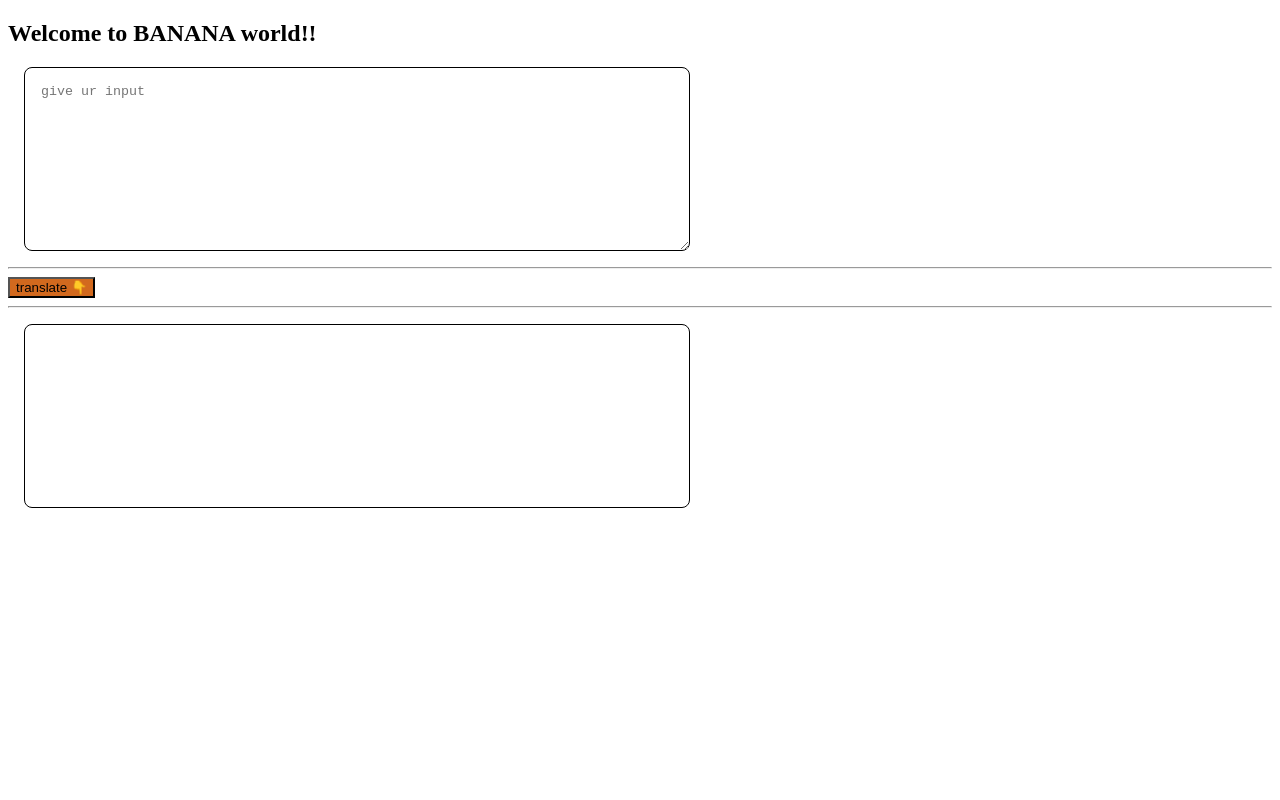
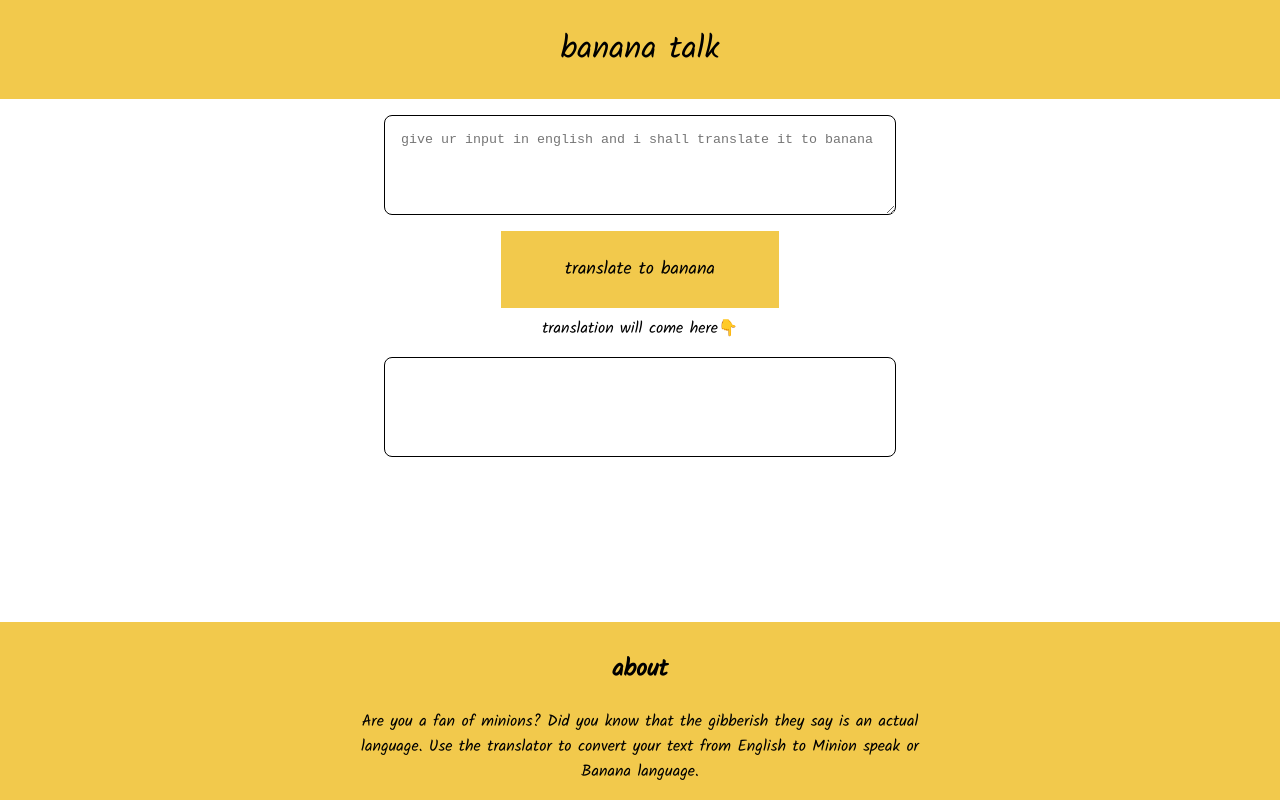
Before and after one commit to Rajitha04/banana, a plain HTML site: page index.html in a window 1280 px wide. Drawn offline with Linux system fonts and the light colour scheme.

Commit message:
styling done

```diff
--- a/banana.js
+++ b/banana.js
@@ -1,7 +1,7 @@
 var button=document.querySelector("#button");
 var textarea=document.querySelector("#textarea")
 var output=document.querySelector("#output")
-var url="https://lessonfourapi.tanaypratap.repl.co/translate/yoda.json";
+var url="https://api.funtranslations.com/translate/minion.json";
 function translationurl(text){
 return url+"?"+"text="+text;
 }
--- a/index.html
+++ b/index.html
@@ -10,15 +10,21 @@
 </head>
 <body>
    <header>
-<h2>Welcome to BANANA world!!</h2>
+<div class="header">banana talk</div>
    </header>
-    <textarea class="boxed" id="textarea" placeholder="give ur input"></textarea>
-<hr>
-<button  class="button" id="button">translate 👇</button>
-<hr>
-   <div class="boxed" id="output" ></div>
-   <footer>
+
+    <textarea class="boxed" id="textarea" placeholder="give ur input in english and i shall translate it to banana"></textarea>
+
+<button  class="button" id="button">translate to banana</button>
+<div class="div">translation will come here👇</div>
+
+<div class="boxed" id="textarea" placeholder="give ur input"></div>
+
+   <footer class="footer">
+       <h2>about</h2>
+       <p class="p">Are you a fan of minions? Did you know that the gibberish they say is an actual language. Use the translator to convert your text from English to Minion speak or Banana language.</p>
    </footer>
+
    <script src="banana.js" type="text/javascript"></script>
 </body>
 </html>
--- a/style.css
+++ b/style.css
@@ -1,14 +1,70 @@
 
+@import url('https://fonts.googleapis.com/css2?family=kalam&display=swap');
+body{
+ --primary-color:#F2C94C;
+ font-family: 'kalam', cursive;
+ margin:0px;
+}
 .boxed{
     border:1px solid black;
     border-radius: 0.5rem;
-    width:50%;
+   max-width:10%;
+   min-width:40%;
     padding:1rem;
-    margin:1rem;
-    display: block;
-    height: 150px;
+    display:block;
+    height: 100px;
+    margin: auto;
+    margin-top:1rem;
+    margin-bottom: 1rem;
+    box-sizing: border-box;
+
+
+
 }
 .button{
-    background-color:chocolate;
+    background-color:var(--primary-color);
     color: black;
+    font-size: large;
+    display: block;
+    box-sizing: border-box;
+    padding: 1.5rem 4rem;
+    border: none;
+    margin:auto;
+    font-family: 'kalam', cursive;
+
+
 }
+.header{
+    text-align: center;
+color: black;
+padding:1.5rem;
+display: block;
+font-size: 2rem;
+box-sizing: border-box;
+background-color: var(--primary-color);
+}
+
+.div{
+text-align: center;
+margin-top: 0.5rem;
+font-weight:medium;
+}
+
+.footer{
+
+    position: fixed;
+    bottom: 0;
+    width: 100%;
+    padding: 0.5rem;
+    background-color: var(--primary-color);
+    text-align: center;
+    box-sizing: border-box;
+    display: block;
+}
+
+.p{
+    max-width: 600px;
+    margin:auto;
+    margin-bottom: 0.5rem;
+    font-weight:medium;
+}
```
